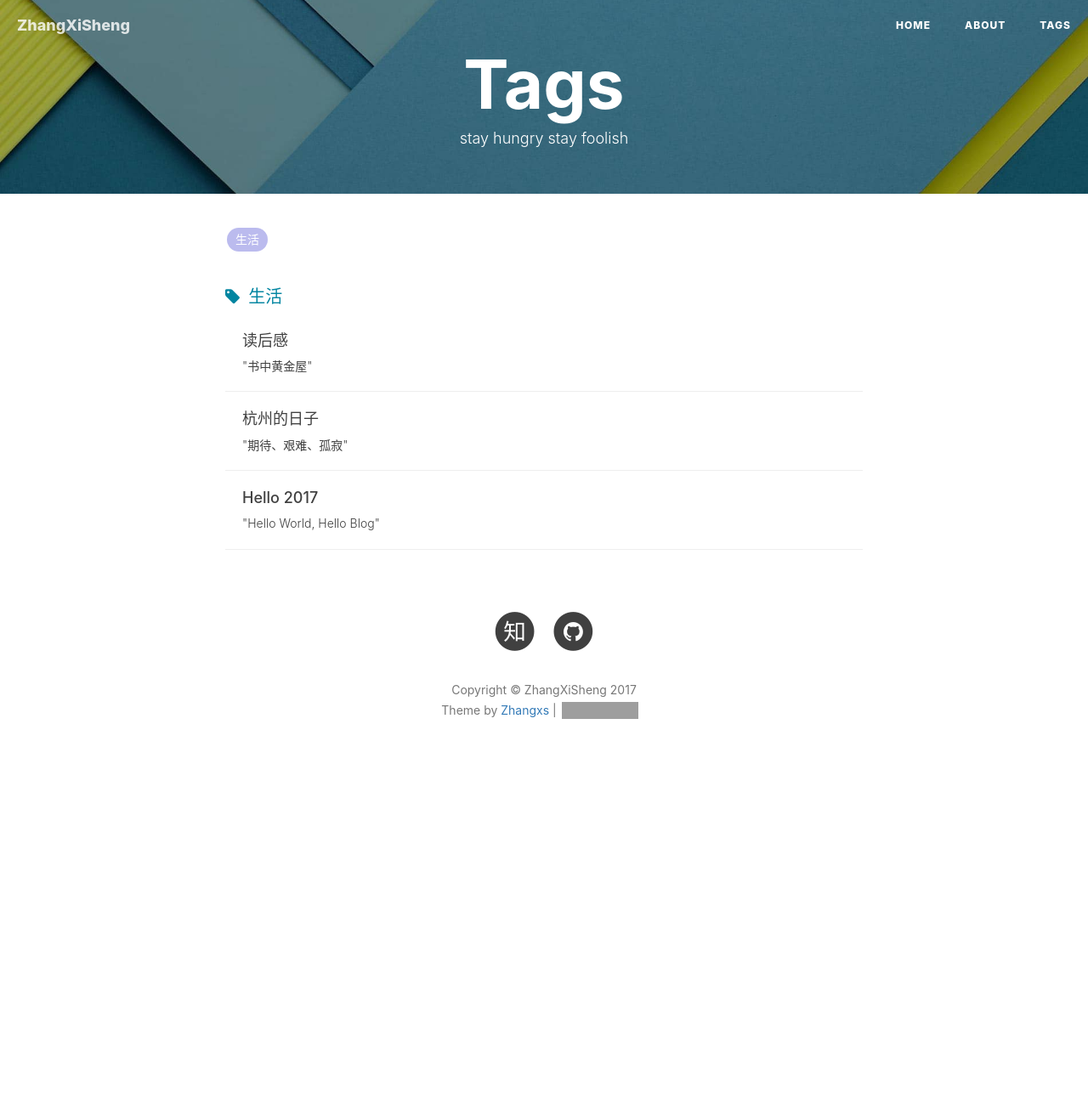
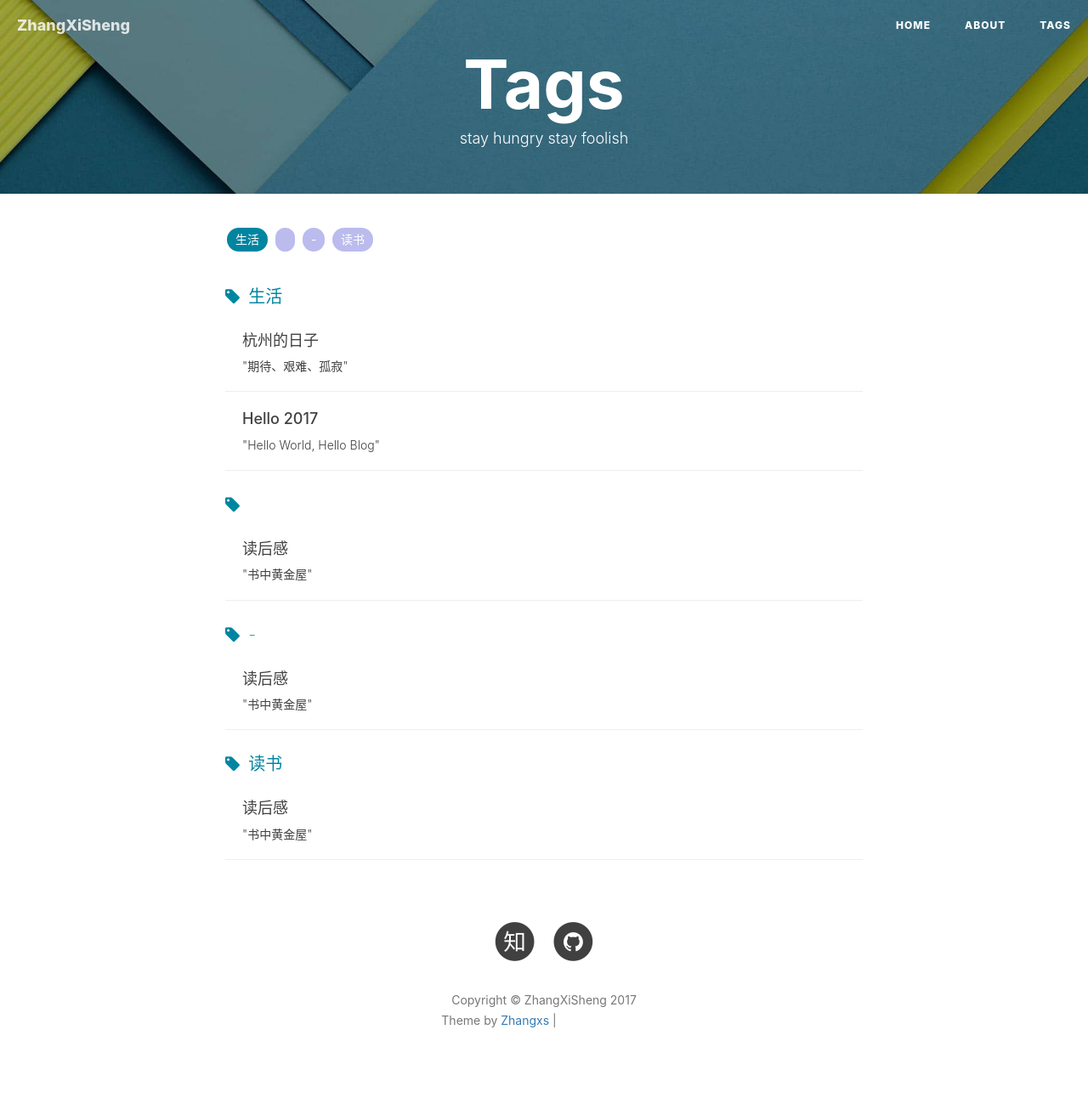
Before and after one commit to mrzhangxisheng/mrzhangxisheng.github.io, a Jekyll site: the page built from tags.html, in a window 1280 px wide. Shown: the whole page at 85% size. Built offline with Jekyll 4.4.1, drawn with Linux system fonts in a browser that asks for light colours; nearby versions of some CDN libraries; comment, search, counter and statistics services are not loaded; before the commit the page ends 940 px from its top, so only the background shows below that; grey boxes are pictures that could not be loaded.

Commit message:
Update 2017-07-02-book-readerResponse.markdown

```diff
--- a/_posts/2017-07-02-book-readerResponse.markdown
+++ b/_posts/2017-07-02-book-readerResponse.markdown
@@ -7,7 +7,7 @@
 header-img: "img/post-bgbook-2017.jpg"
 catalog: true
 tags:
-    - 生活
+    - 读书
 ---
 
 
```
